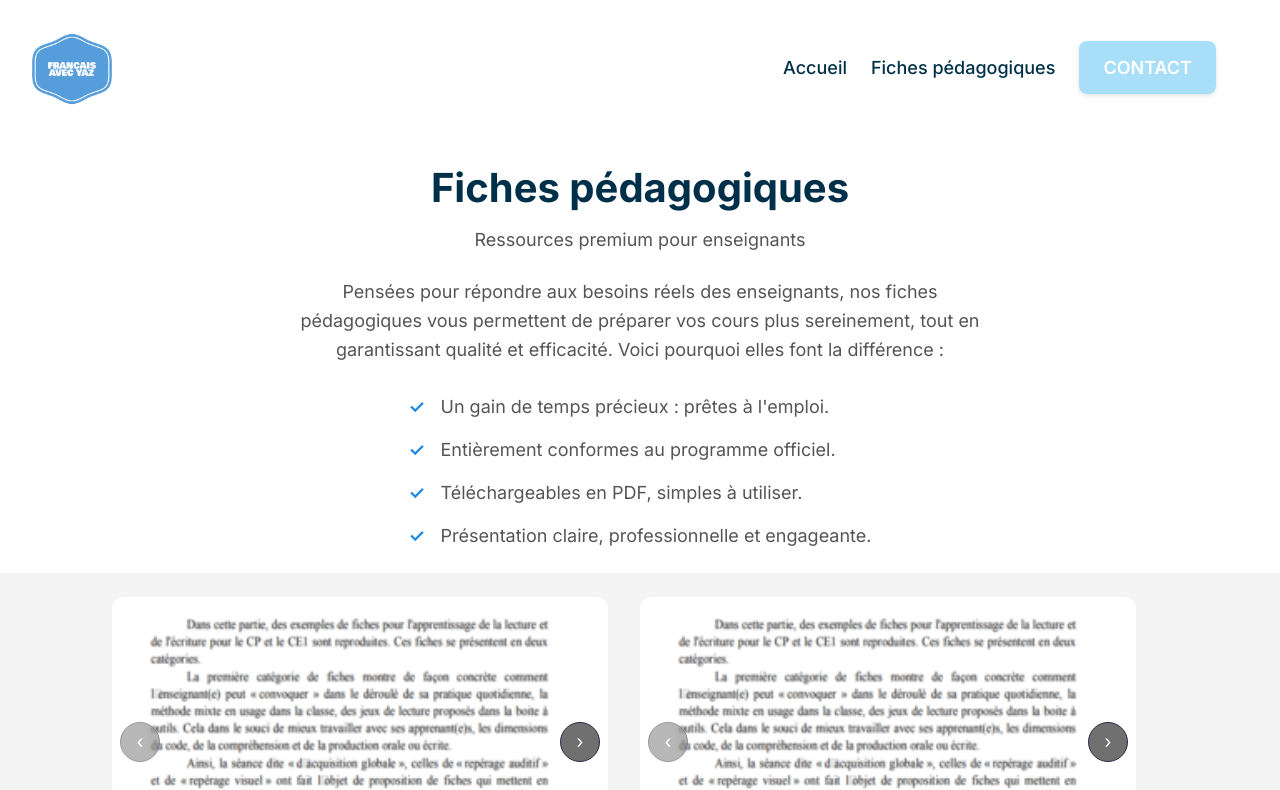
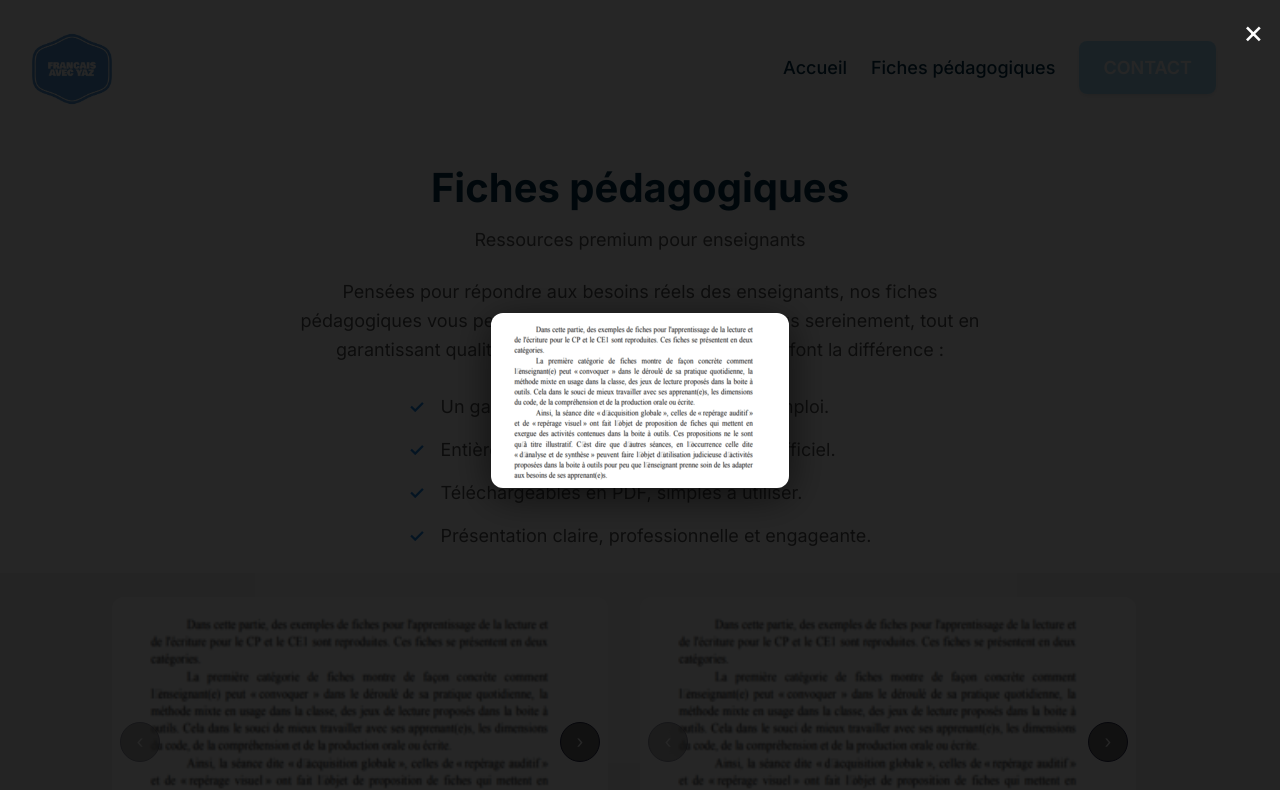
Before and after one commit to Med-Salmi/francaisAvecYaz, a website built with Vite: page fiches.html in a window 1280 px wide. Both pictures are taken after a click on the element 360 px from the left and 742 px from the top of the page. Shown: the top 790 px of the page. Built offline with nearby package versions, Linux system fonts and the light colour scheme.

```diff
--- a/src/components/fiches-page/fiches-section/fiches-section.css
+++ b/src/components/fiches-page/fiches-section/fiches-section.css
@@ -1,8 +1,3 @@
-.fiches-section__container {
-  position: relative;
-  z-index: 10;
-}
-
 .fiches-section__header {
   background-color: var(--color-white);
 }
--- a/src/components/fiches-page/fiches-section/fiches-section.js
+++ b/src/components/fiches-page/fiches-section/fiches-section.js
@@ -1,6 +1,6 @@
 import "./fiches-section.css";
 
-// Function to create and manage the image overlay
+// Reusable function to create and manage the image overlay
 function createImageOverlay(imgSrc, imgAlt) {
   const overlay = document.createElement("div");
   overlay.className = "image-preview-overlay";
@@ -155,8 +155,7 @@
 
         <p class="fiche-card__price">Prix : 69DH</p>
 
-        <a
-          <a href="https://wa.me/212658227705?text=Bonjour%2C%20je%20suis%20int%C3%A9ress%C3%A9%20par%20vos%20fiches%20p%C3%A9dagogiques%20du%20tronc%20commun."
+        <a href="https://wa.me/212658227705?text=Bonjour%2C%20je%20suis%20int%C3%A9ress%C3%A9%20par%20vos%20fiches%20p%C3%A9dagogiques%20du%20tronc%20commun."
           class="fiche-card__button button button--primary"
           target="_blank"
           rel="noopener noreferrer"
@@ -225,8 +224,7 @@
 
         <p class="fiche-card__price">Prix : 89DH</p>
 
-        <a
-          <a href="https://wa.me/212658227705?text=Bonjour%2C%20je%20suis%20int%C3%A9ress%C3%A9%20par%20vos%20fiches%20p%C3%A9dagogiques%20de%201%C3%A8re%20ann%C3%A9e%20Bac."
+        <a href="https://wa.me/212658227705?text=Bonjour%2C%20je%20suis%20int%C3%A9ress%C3%A9%20par%20vos%20fiches%20p%C3%A9dagogiques%20de%201%C3%A8re%20ann%C3%A9e%20Bac."
           class="fiche-card__button button button--primary"
           target="_blank"
           rel="noopener noreferrer"
@@ -294,7 +292,6 @@
 
         <p class="fiche-card__price">Prix : 129DH</p>
 
-        <a
         <a href="https://wa.me/212658227705?text=Bonjour%2C%20je%20suis%20int%C3%A9ress%C3%A9%20par%20votre%20pack%20complet%20de%20fiches%20p%C3%A9dagogiques."
           class="fiche-card__button button button--primary"
           target="_blank"
@@ -334,9 +331,16 @@
     const dotsWrap = root.querySelector(".fiche-card__dots");
 
     let index = 0;
-    let isDragging = false;
     let startX = 0;
     let deltaX = 0;
+    let startTarget = null;
+    let isClick = false;
+    let isDragging = false;
+    let activePointerId = null;
+
+    // Hint to the browser: vertical scrolling is allowed, JS will handle horizontal.
+    // This reduces the chance the browser steals the gesture when the element is near the top.
+    track.style.touchAction = "pan-y";
 
     // Build dots
     const dots = slides.map((_, i) => {
@@ -377,7 +381,6 @@
     function next() {
       goTo(index + 1);
     }
-
     function prev() {
       goTo(index - 1);
     }
@@ -392,32 +395,99 @@
       if (e.key === "ArrowLeft") prev();
     });
 
-    // Swipe handling
-    track.addEventListener("pointerdown", (e) => {
+    // Pointer handlers
+    function onPointerDown(e) {
+      // Only react to primary button/touch
+      if (e.button && e.button !== 0) return;
+
       isDragging = true;
+      isClick = true; // optimistic — assume tap until movement proves otherwise
       startX = e.clientX;
       deltaX = 0;
-      track.setPointerCapture(e.pointerId);
-    });
+      startTarget = e.target;
+      activePointerId = e.pointerId;
 
-    track.addEventListener("pointermove", (e) => {
+      try {
+        track.setPointerCapture(activePointerId);
+      } catch (err) {
+        // some environments may throw if capture isn't allowed — ignore
+        activePointerId = null;
+      }
+    }
+
+    function onPointerMove(e) {
       if (!isDragging) return;
+      // Ignore moves from other pointers
+      if (activePointerId != null && e.pointerId !== activePointerId) return;
+
       deltaX = e.clientX - startX;
-    });
+      if (Math.abs(deltaX) > 10) {
+        isClick = false;
+      }
+    }
 
-    track.addEventListener("pointerup", (e) => {
-      if (!isDragging) return;
+    function handlePointerUpOrCancel(e, wasCancelled = false) {
+      // Ignore pointer events that are not the active one
+      if (activePointerId != null && e && e.pointerId !== activePointerId)
+        return;
+
+      // release capture if we had one
+      if (activePointerId != null) {
+        try {
+          track.releasePointerCapture(activePointerId);
+        } catch (err) {
+          /* ignore */
+        }
+        activePointerId = null;
+      }
+
+      // If it looks like a tap/click (no significant movement) and not cancelled => open overlay
+      if (isClick && !wasCancelled) {
+        const isImageClick =
+          startTarget &&
+          startTarget.classList.contains("fiche-card__carousel-image");
+        const isButton =
+          startTarget &&
+          (startTarget.closest("button") || startTarget.closest("a"));
+
+        if (isImageClick && !isButton) {
+          const { overlay } = createImageOverlay(
+            startTarget.src,
+            startTarget.alt
+          );
+          document.body.appendChild(overlay);
+        }
+      } else {
+        // handle swipe
+        if (deltaX < -30) next();
+        else if (deltaX > 30) prev();
+      }
+
+      // reset state
       isDragging = false;
-      track.releasePointerCapture(e.pointerId);
+      isClick = false;
+      deltaX = 0;
+      startTarget = null;
+      render();
+    }
 
-      // Only handle swipe movement
-      if (deltaX < -30) next();
-      else if (deltaX > 30) prev();
+    // Attach pointer listeners
+    track.addEventListener("pointerdown", onPointerDown, { passive: true });
+    track.addEventListener("pointermove", onPointerMove, { passive: true });
 
-      render();
-    });
+    // pointerup, pointercancel and lostpointercapture all treated to be robust
+    track.addEventListener("pointerup", (e) =>
+      handlePointerUpOrCancel(e, false)
+    );
+    track.addEventListener("pointercancel", (e) =>
+      handlePointerUpOrCancel(e, true)
+    );
+    track.addEventListener("lostpointercapture", (e) =>
+      handlePointerUpOrCancel(e, true)
+    );
 
-    // Image click handler (always works)
+    // Click fallback: in case pointer events got swallowed or didn't occur,
+    // the native click event will still open overlay reliably.
     track.addEventListener("click", (e) => {
       if (
         e.target.classList.contains("fiche-card__carousel-image") &&
@@ -428,7 +498,6 @@
       }
     });
 
-    root.tabIndex = 0;
     render();
   }
 }
--- a/src/components/shared/header/header.js
+++ b/src/components/shared/header/header.js
@@ -1,4 +1,4 @@
-import "../../shared/header/header.css";
+import "./header.css";
 
 export function initHeader() {
   //Create header html
```
